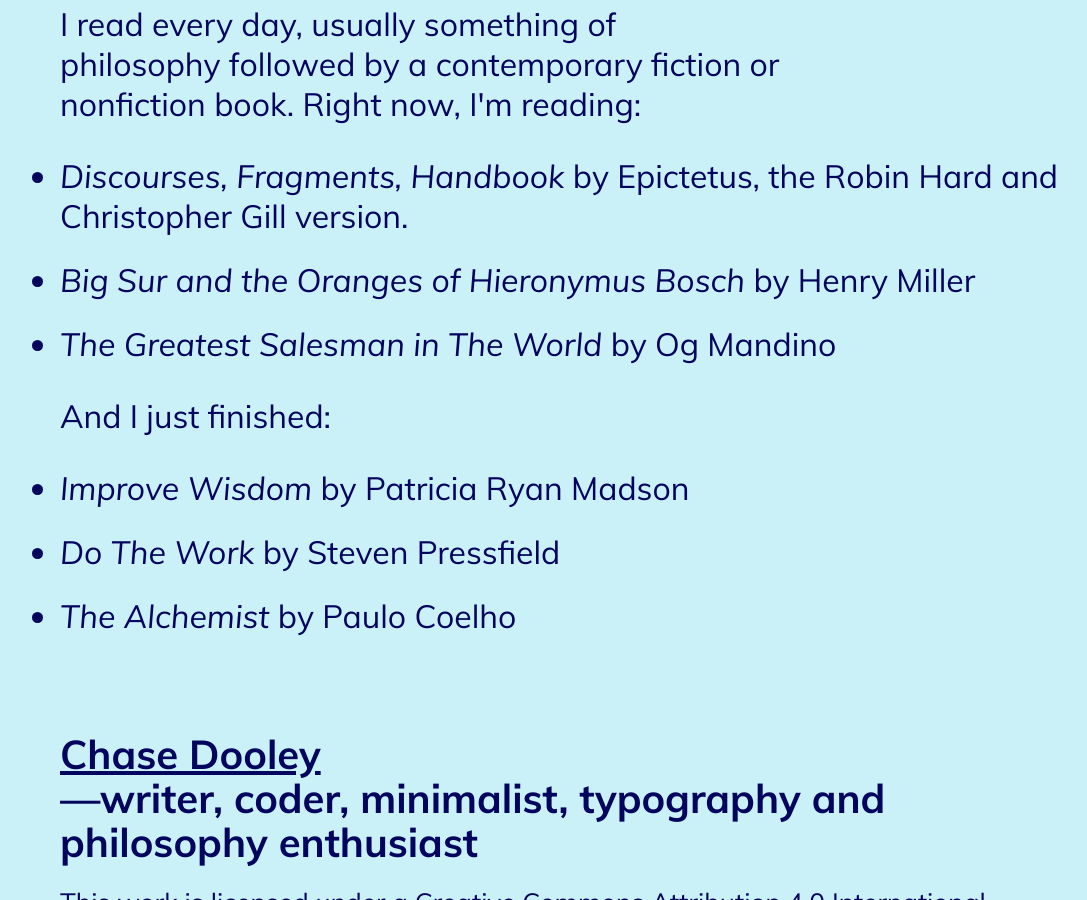
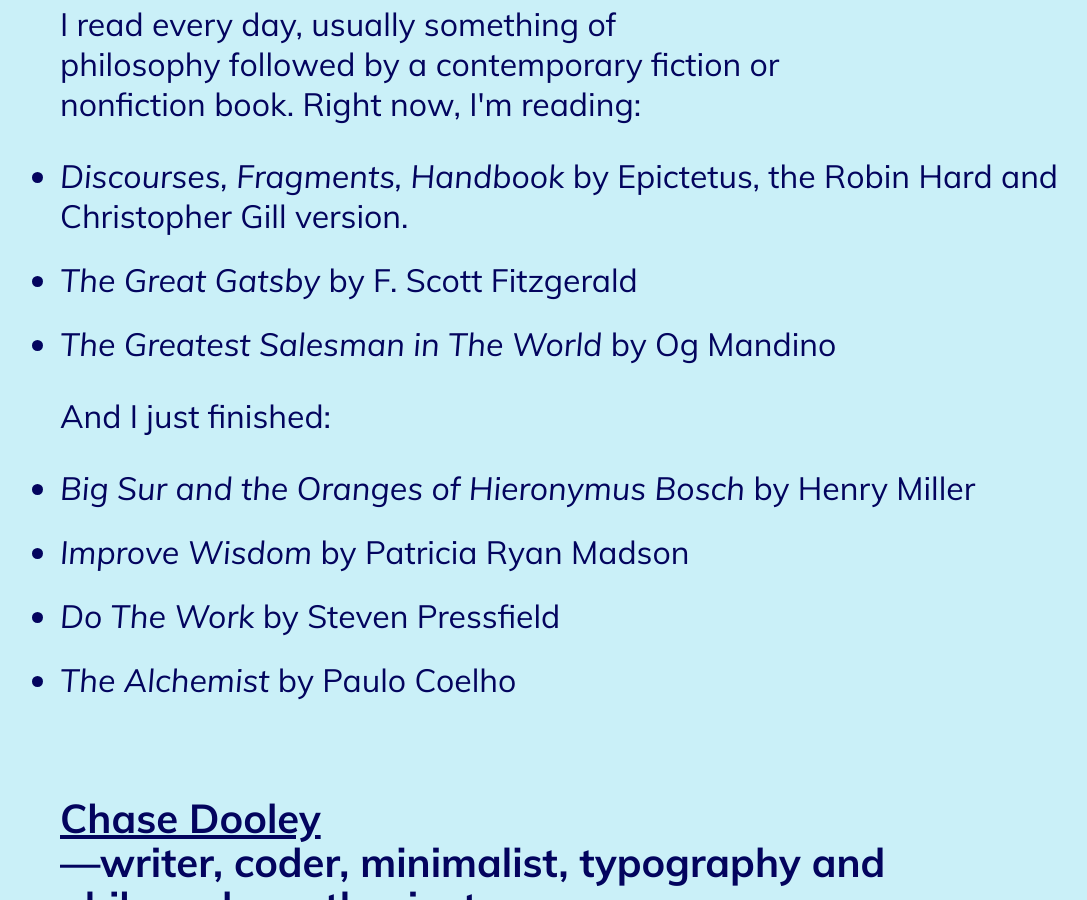
Before and after one commit to chasedooley/chasedooleycomv6-2, a Jekyll site: the page built from now.html, in a window 1280 px wide and 900 px high, scrolled down 2035 px. Shown: the whole window, without its empty margins (68-1155 px from the left). Built offline with Jekyll 4.4.1, drawn with Linux system fonts in a browser that asks for light colours.

Commit message:
updated now page

```diff
--- a/now.html
+++ b/now.html
@@ -50,11 +50,12 @@
     <em>Discourses, Fragments, Handbook</em> by Epictetus, the Robin Hard and
     Christopher Gill version.
   </li>
-  <li><em>Big Sur and the Oranges of Hieronymus Bosch</em> by Henry Miller</li>
+  <li><em>The Great Gatsby</em> by F. Scott Fitzgerald</li>
   <li><em>The Greatest Salesman in The World</em> by Og Mandino</li>
 </ul>
 <p>And I just finished:</p>
 <ul>
+  <li><em>Big Sur and the Oranges of Hieronymus Bosch</em> by Henry Miller</li>
   <li><em>Improve Wisdom</em> by Patricia Ryan Madson</li>
   <li><em>Do The Work</em> by Steven Pressfield</li>
   <li><em>The Alchemist</em> by Paulo Coelho</li>
```
